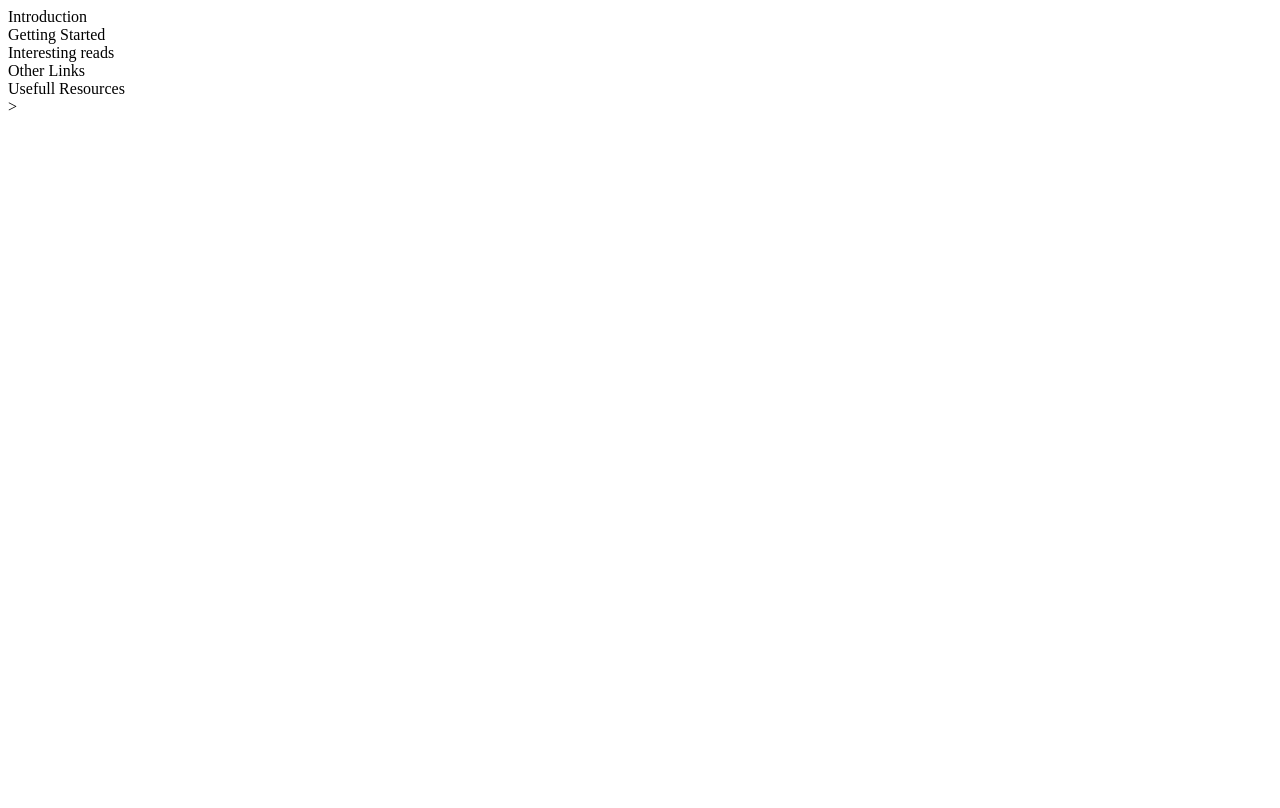
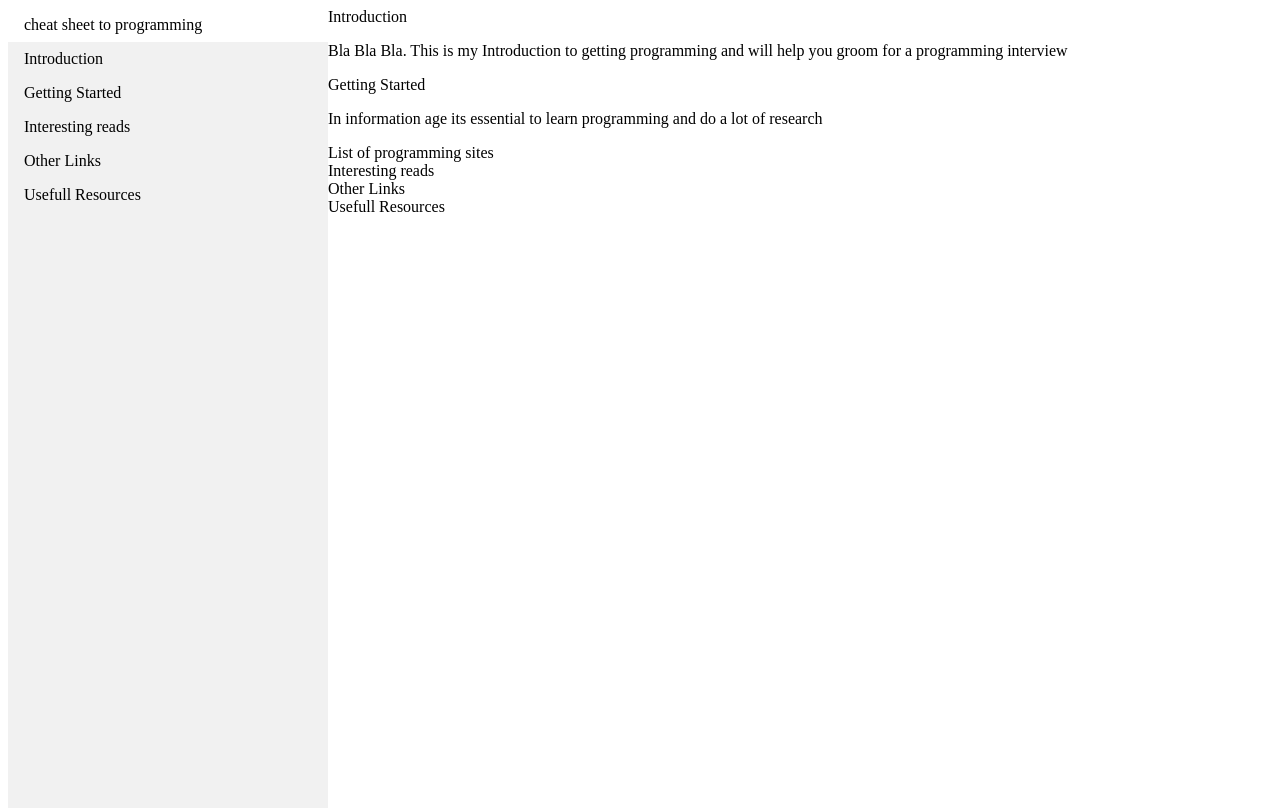
Before and after one commit to r-sreesaran/ResponsiveWebDesign, a plain HTML site: page DocumentationPage/doc.html in a window 1280 px wide. Drawn offline with Linux system fonts and the light colour scheme; files whose address does not match are found by name.

Commit message:
Documentation Page styling

```diff
--- a/DocumentationPage/doc.html
+++ b/DocumentationPage/doc.html
@@ -9,13 +9,35 @@
     <script src="main.js"></script>
 </head>
 <body>
-<div id="main-doc">
-<section class="main-section"><header id="Introduction">Introduction</header></section>
-<section class="main-section"><header id="Getting_Started">Getting Started</header></section>
-<section class="main-section"><header id="Interesting_reads">Interesting reads</header></section>
-<section class="main-section"><header id="other_Links">Other Links</header></section>
-<section class="main-section"><header id="Usefull_Resources">Usefull Resources</header></section>
+<main id="main-doc">
+ <div id="sidepane">
+     <nav id="navbar">
+         <header id="Nav-Header"> cheat sheet to programming </header>
+         <ul>
+           <li> <a class="nav-link" href="#Introduction"> Introduction</a></li>
+           <li> <a class="nav-link" href="#Introduction">Getting Started</a></li>
+           <li><a class="nav-link" href="#Introduction"> Interesting reads</a></li>
+           <li><a class="nav-link" href="#Introduction"> Other Links    </a> </li>
+            <li> <a class="nav-link" href="#Introduction"> Usefull Resources</a></li>
+          </ul>
+     </nav>
+ </div>
+ <div id="mainpane">
+<section class="main-section"><header name="Introduction">Introduction</header>
+<p>
+    Bla Bla Bla. This is my Introduction to getting programming and will help you groom for a programming interview
+</p>
+</section>
+<section class="main-section"><header name="Getting_Started">Getting Started</header>
+<p> In information age its essential to learn programming and do a lot of research </p>
+List of programming sites
 
+
+</section>
+<section class="main-section"><header name="Interesting_reads">Interesting reads</header></section>
+<section class="main-section"><header name="other_Links">Other Links</header></section>
+<section class="main-section"><header name="Usefull_Resources">Usefull Resources</header></section>
 </div>
+</main>
 </body>
-</html>>
+</html>
--- a/DocumentationPage/resources/css/main.css
+++ b/DocumentationPage/resources/css/main.css
@@ -0,0 +1,54 @@
+html,body {
+    height: 100%;
+    width: 100%;
+}
+
+
+
+ul {
+    list-style-type: none;
+    margin: 0;
+    padding: 0;
+    width: 25%;
+    background-color: #f1f1f1;
+    position: fixed;
+    height: 100%;
+    overflow: auto;
+  }
+
+  li a {
+    display: block;
+    color: #000;
+    padding: 8px 16px;
+    text-decoration: none;
+  }
+
+  li a.active {
+    background-color: #4CAF50;
+    color: white;
+  }
+
+  li a:hover:not(.active) {
+    background-color: #555;
+    color: white;
+  }
+
+  #Nav-Header {
+      padding: 8px 16px;
+  }
+
+  #main-doc {
+      display: flex;
+      height: 100%;
+      width: 100%;
+  }
+
+  #sidepane {
+     width: 25%;
+     height: 100%;
+  }
+
+  #mainpane {
+width: 75%;
+height: 100%;
+  }
```
Also changed, not shown: 1 other file.
